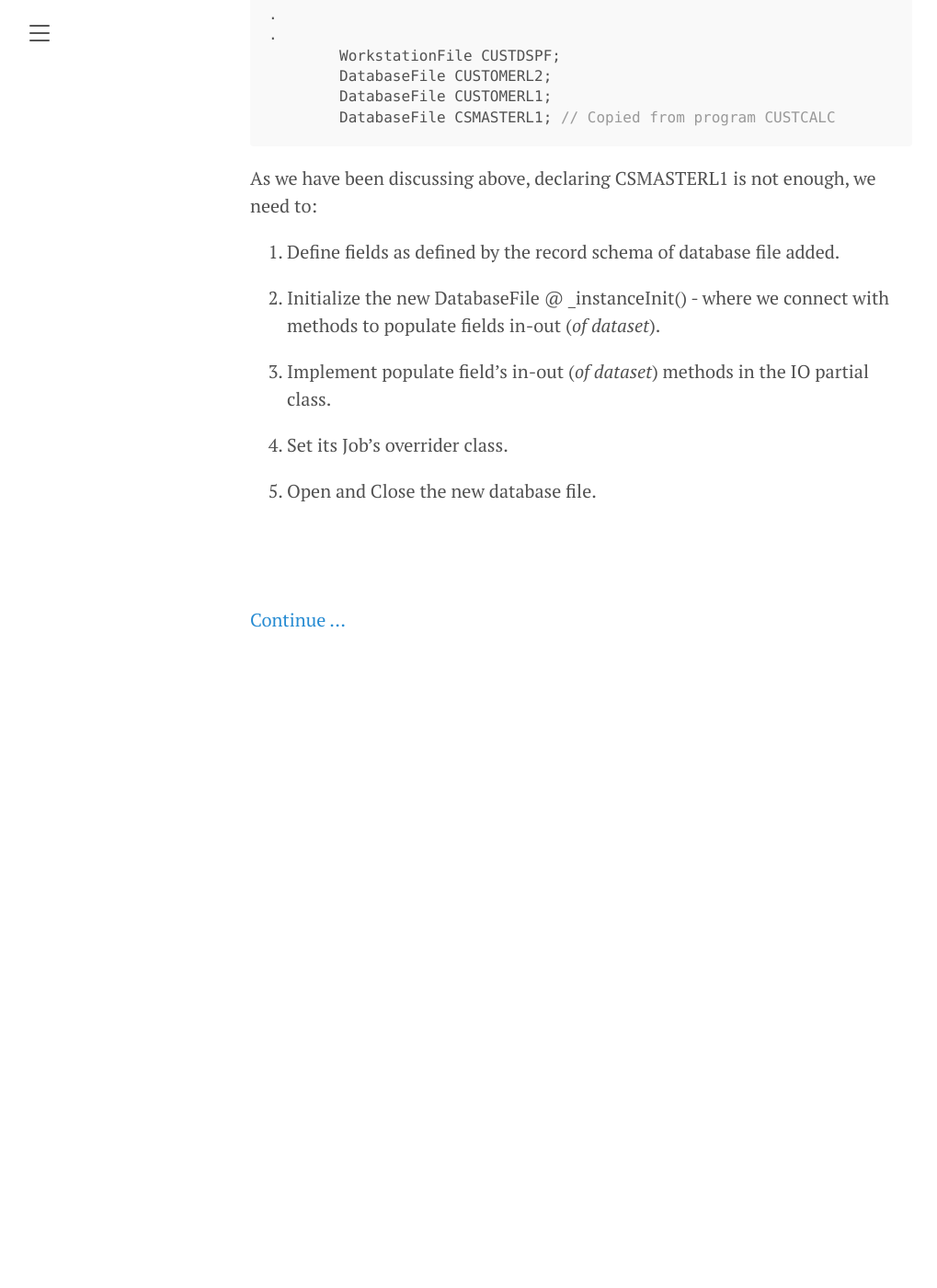
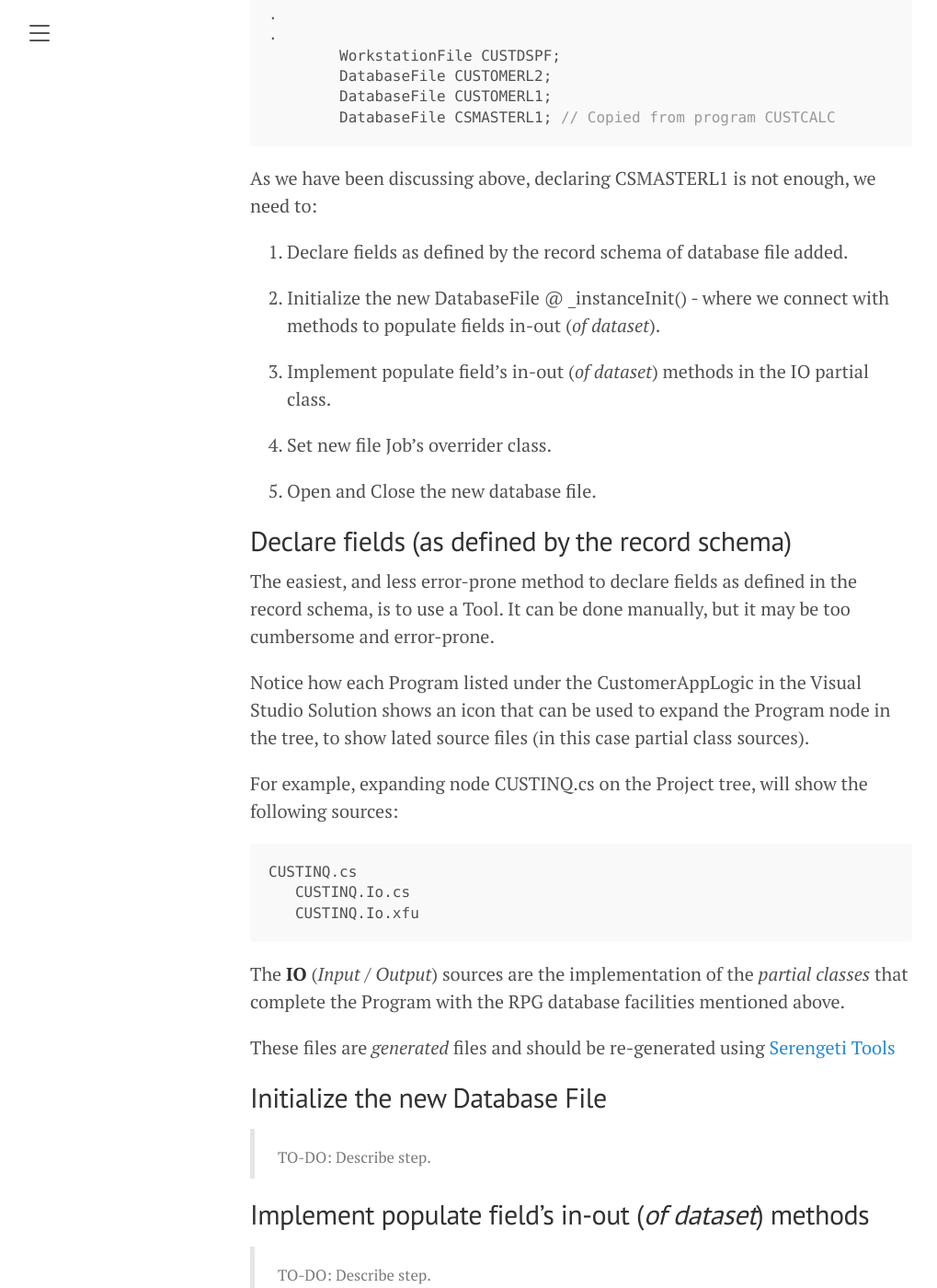
Before and after one commit to ASNA/SunFarm, a Jekyll site: the page built from docs/merging-two-screens.md, in a window 1280 px wide and 1400 px high, scrolled down 5967 px. Shown: the whole window at 92% size, without its empty margins (8-1027 px from the left). Built offline with Jekyll 4.4.1, drawn with Linux system fonts in a browser that asks for light colours; before the commit the page ends 6736 px from its top, so only the background shows below that; some of the changed text lies outside the part shown.

Commit message:
Serengeti Tools - initial entry

````diff
--- a/docs/merging-two-screens.md
+++ b/docs/merging-two-screens.md
@@ -129,16 +129,44 @@ namespace SunFarm.Customers
 ```
 As we have been discussing above, declaring CSMASTERL1 is not enough, we need to:
 
-1. Define fields as defined by the record schema of database file added.
+1. Declare fields as defined by the record schema of database file added.
 
 2. Initialize the new DatabaseFile @ _instanceInit() - where we connect with methods to populate fields in-out (*of dataset*).
 
 3. Implement populate field's in-out (*of dataset*) methods in the IO partial class.
 
-4. Set its Job’s overrider class.
+4. Set new file Job’s overrider class.
 
 5. Open and Close the new database file.
 
+## Declare fields (as defined by the record schema)
+The easiest, and less error-prone method to declare fields as defined in the record schema, is to use a Tool. It can be done manually, but it may be too cumbersome and error-prone.
+
+Notice how each Program listed under the CustomerAppLogic in the Visual Studio Solution shows an icon that can be used to expand the Program node in the tree, to show lated source files (in this case partial class sources).
+
+For example, expanding node CUSTINQ.cs on the Project tree, will show the following sources:
+
+~~~
+CUSTINQ.cs
+   CUSTINQ.Io.cs
+   CUSTINQ.Io.xfu
+~~~
+
+The **IO** (*Input* / *Output*) sources are the implementation of the *partial classes* that complete the Program with the RPG database facilities mentioned above.
+
+These files are *generated* files and should be re-generated using [Serengeti Tools](https://)
+
+## Initialize the new Database File
+><sub>TO-DO: Describe step.</sub>
+
+## Implement populate field's in-out (*of dataset*) methods
+><sub>TO-DO: Describe step.</sub>
+
+## Set new file Job’s overrider class
+><sub>TO-DO: Describe step.</sub>
+
+## Open and Close the new database file.
+><sub>TO-DO: Describe step.</sub>
 
 <br>
 <br>
````
